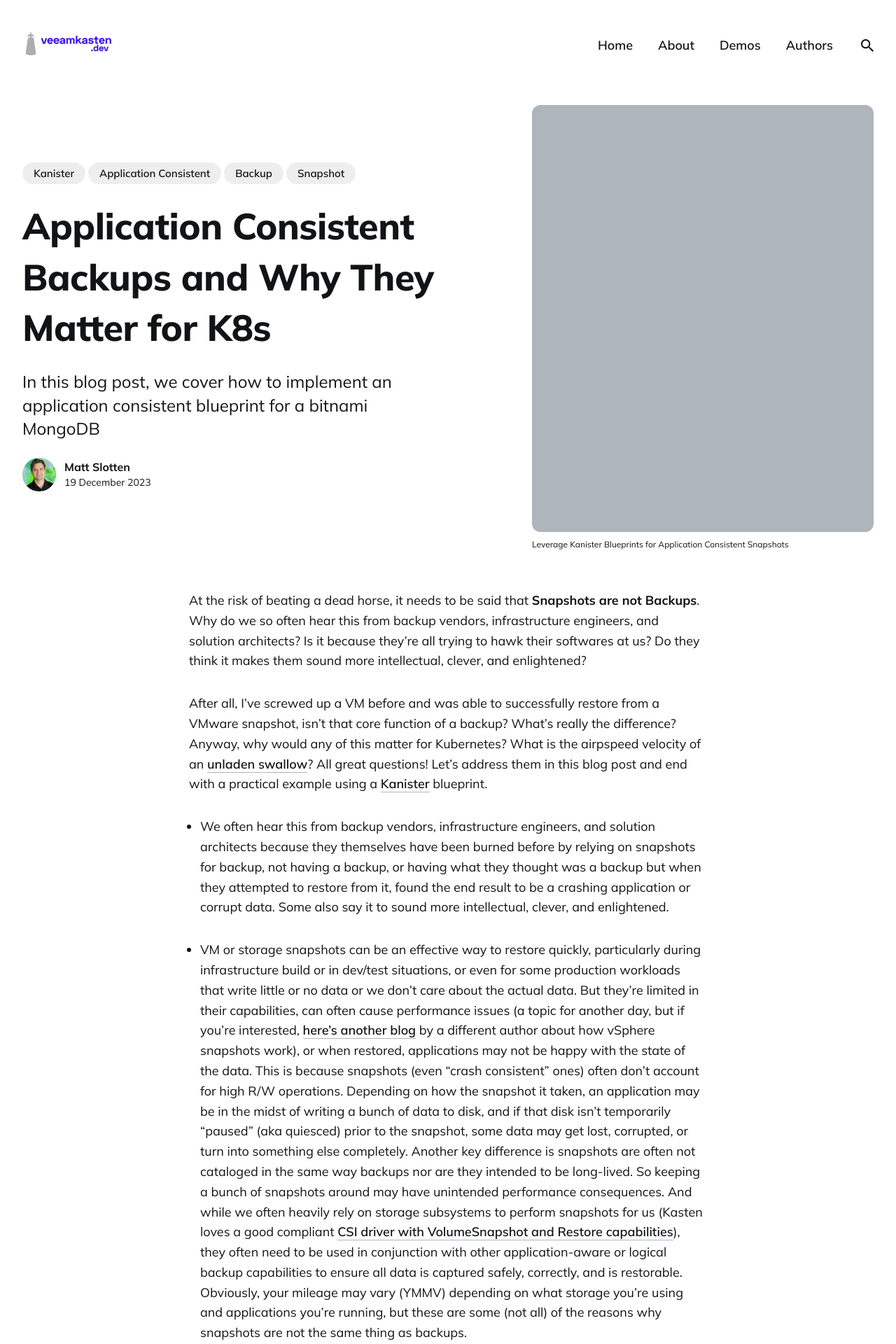
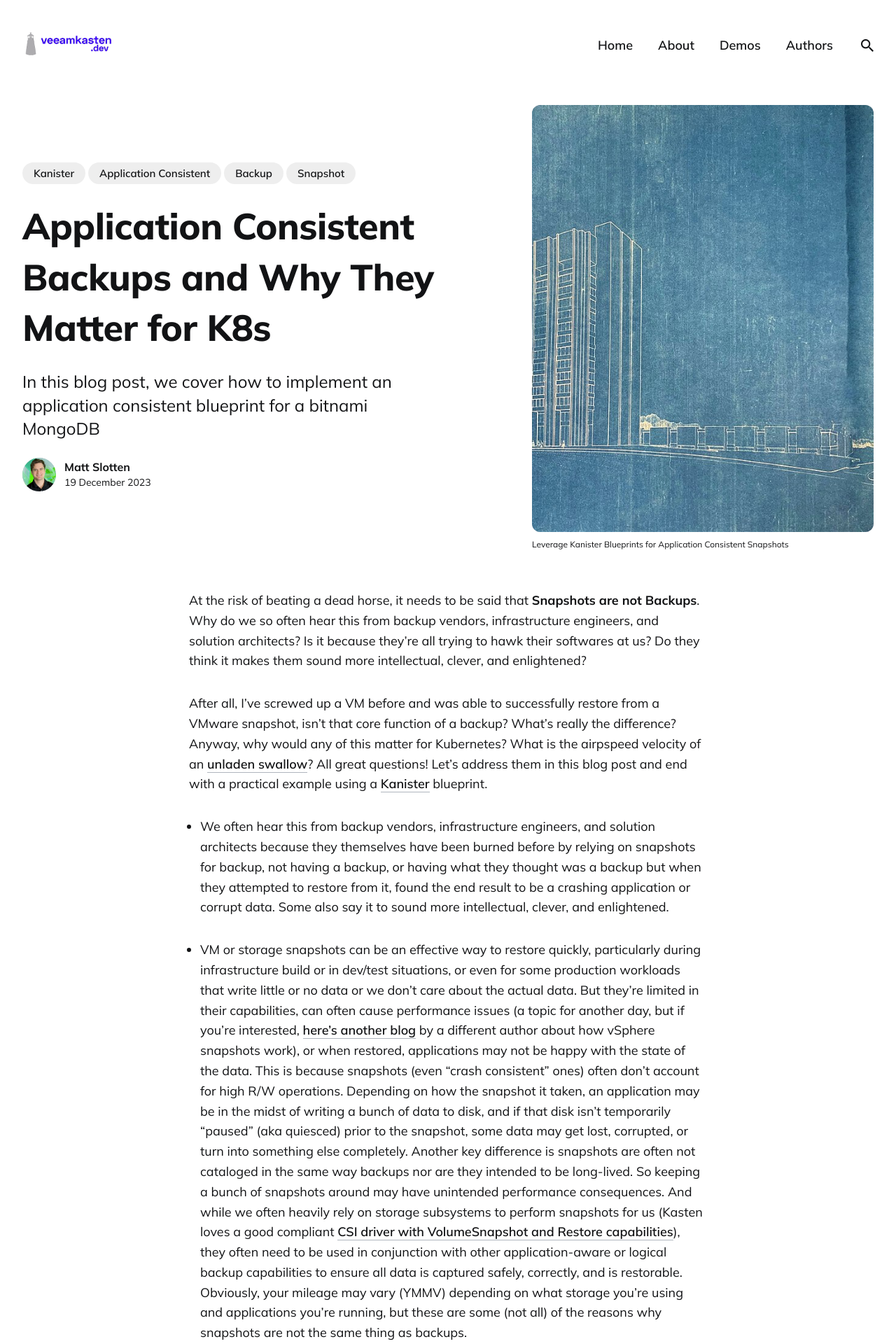
Before and after one commit to newellbrandon/kastendevhub.github.io, a Jekyll site: the page built from _posts/2023-12-19-pacman-blueprint.markdown, in a window 1280 px wide. Shown: the top 1920 px of the page at 70% size. Built offline with Jekyll 4.4.1, drawn with Linux system fonts in a browser that asks for light colours; comment, search, counter and statistics services are not loaded.

Commit message:
Forgot to actually change the path in the posts... I'm a poo head

````diff
--- a/_posts/2023-10-02-demo-ocp.markdown
+++ b/_posts/2023-10-02-demo-ocp.markdown
@@ -4,7 +4,7 @@ title: Kasten on Red Hat Openshift Interactive Demo
 description: In this interactive demo, see how quick and easy it is to deploy Kasten by Veeam via the Red Hat OpenShift Operator.
 date: 2023-12-02 09:46:35 +0300
 author: admin
-image: '/images/_posts/2023-10-02-demo-ocp/openshift_operator.png'
+image: '/images/posts/2023-10-02-demo-ocp/openshift_operator.png'
 image_caption: 'Protect Cloud Native workloads on Red Hat OpenShift with Kasten by Veeam'
 tags: [demo, redhat, openshift, multicloud]
 featured:
--- a/_posts/2023-12-10-demo-rosa.markdown
+++ b/_posts/2023-12-10-demo-rosa.markdown
@@ -4,7 +4,7 @@ title: Red Hat Openshift on AWS Interactive Demo
 description: In this interactive demo, see how quick and easy it is to deploy Red Hat OpenShift on AWS and protect workloads.
 date: 2023-12-10 12:46:35 +0300
 author: admin
-image: '/images/_posts/2023-12-10-demo-rosa/rosa.png'
+image: '/images/posts/2023-12-10-demo-rosa/rosa.png'
 image_caption: 'Red Hat OpenShift on AWS and Kasten by Veeam'
 tags: [demo, rosa, openshift, multicloud]
 featured:
--- a/_posts/2023-12-11-demo-appmobility.markdown
+++ b/_posts/2023-12-11-demo-appmobility.markdown
@@ -4,7 +4,7 @@ title: Application Mobility Interactive Demo
 description: The latest interactive demo is available, focused on simple Kubernetes application migration.
 date: 2023-12-11 18:46:35 +0300
 author: admin
-image: '/images/_posts/2023-12-11-demo-appmobility/app_mobility.png'
+image: '/images/posts/2023-12-11-demo-appmobility/app_mobility.png'
 image_caption: 'App Mobility with Kasten by Veeam'
 tags: [demo, mobility, redhat, openshift]
 featured:
--- a/_posts/2023-12-19-pacman-blueprint.markdown
+++ b/_posts/2023-12-19-pacman-blueprint.markdown
@@ -4,7 +4,7 @@ title: Application Consistent Backups and Why They Matter for K8s
 description: In this blog post, we cover how to implement an application consistent blueprint for a bitnami MongoDB
 date: 2023-12-19 10:25:35 +0300
 author: mattslotten
-image: '/images/_posts/2023-12-19-pacman-blueprint/appblueprint_header.jpg'
+image: '/images/posts/2023-12-19-pacman-blueprint/appblueprint_header.jpg'
 image_caption: 'Leverage Kanister Blueprints for Application Consistent Snapshots'
 tags: [kanister, application consistent, backup, snapshot]
 featured:
@@ -37,7 +37,7 @@ helm install pacman pacman/pacman -n pacman --create-namespace --set service.typ
 
 If all goes well, you should have pacman up and running in K8s in no time!
 
-![Pacman](/images/_posts/2023-12-19-pacman-blueprint/pacman.png)
+![Pacman](/images/posts/2023-12-19-pacman-blueprint/pacman.png)
 
 ```
 $ k get deploy -n pacman
@@ -48,11 +48,11 @@ pacman-mongodb   1/1     1            1           42d
 
 Note we have two deployments in the `pacman` namespace - `pacman` and `pacman-mongodb`. Let's play a quick game:
 
-![Pacman High Score](/images/_posts/2023-12-19-pacman-blueprint/pacmanhighscore.png)
+![Pacman High Score](/images/posts/2023-12-19-pacman-blueprint/pacmanhighscore.png)
 
 Wow, 500000000, I'm pretty great at pacman! So good in fact, I want to backup my score so if something happens, I can quickly recover it so I can brag next time I'm at a bar or there's an attractive person within earshot. Let's do so in the Kasten UI, at first just using the default Storage snapshot capabilities of our cluster's storage:
 
-![Backup Kasten Storage Snapshot](/images/_posts/2023-12-19-pacman-blueprint/pacmanbackuppolicy.png)
+![Backup Kasten Storage Snapshot](/images/posts/2023-12-19-pacman-blueprint/pacmanbackuppolicy.png)
 
 Pretty simple and easy! And for the most part, I'm in good shape. But what if lots of people are playing my pacman application simultaneously, in their naive, fruitless attempt to beat my incredible score and as a result, high scores are being written super frequently. The next time Kasten K10 performs a backup via snapshot, a score may be mid-write to the MongoDB, which means the write may start when the snapshot begins but doesn't finish writing before it finishes... that would be bad news. Remember the angry toddler?
 
@@ -119,7 +119,7 @@ EOF
 {% include note.html content="Notice how we escape the dollar sign character in the above YAML. That's because we're applying the YAML directly from a BASH shell (see the `cat <<EOF | k -n kasten-io apply -f -` at the top of the file ), and if we didn't do that, our local shell would be looking for a variable called `MONGODB_ROOT_PASSWORD` which probably doesn't exist on our local machine and in the rare case that it did, it may not match what's actually configured in our K8s cluster. Take a wild guess how I found this quirk when applying directly via shell..." %}
 
 
-![Kasten Blueprints UI](/images/_posts/2023-12-19-pacman-blueprint/blueprints.png)
+![Kasten Blueprints UI](/images/posts/2023-12-19-pacman-blueprint/blueprints.png)
 
 Note how we define a `backupPreHook` and `backupPostHook` section in the blueprint, which are operations we're telling Kanister (and subsequently Kasten) to do before and after taking a snapshot.  Then note further down in our `command` subsection for each:
 
@@ -149,6 +149,6 @@ kubectl annotate deployment pacman-mongodb kanister.kasten.io/blueprint='mongo-h
 
 And we're good to go! Next time we perform a backup in Kasten K10, our blueprint will run, which will pause database operations, perform a storage snapshot, and resume database operations, and as a result, we'll have a happy ~~toddler~~ application on our hands!
 
-![Pacman Application Consistent Backup](/images/_posts/2023-12-19-pacman-blueprint/pacmanbackup_appconsistent.png)
+![Pacman Application Consistent Backup](/images/posts/2023-12-19-pacman-blueprint/pacmanbackup_appconsistent.png)
 
 To learn more, checkout our [interactive demos](https://veeamkasten.dev/tags/?tag=demo) or [videos on YouTube](https://www.youtube.com/@KastenByVeeam)!
--- a/_posts/2024-01-03-oauth-config.markdown
+++ b/_posts/2024-01-03-oauth-config.markdown
@@ -4,7 +4,7 @@ title: Authentication, Authorization, and OpenShift OAuth, Oh My
 description: In this blog post, we cover how to implement Okta as an Auth Provider for OpenShift and in turn, configuring it for Kasten K10
 date: 2024-01-03 11:32:35 +0300
 author: mattslotten
-image: '/images/_posts/2024-01-03-oauth-config/locks_keys_header.jpg'
+image: '/images/posts/2024-01-03-oauth-config/locks_keys_header.jpg'
 image_caption: 'Using Okta with OpenShift and Kasten K10'
 tags: [openshift, authentication, oauth, multicluster]
 featured:
@@ -113,7 +113,7 @@ NAME        HOST/PORT                                                PATH   SERV
 console     console-openshift-console.apps.<cluster-name>.<cluster domain>            console     https   reencrypt/Redirect   None
 downloads   downloads-openshift-console.apps.<cluster-name>.<cluster domain>         downloads   http    edge/Redirect        None
 ```
-![OpenShift Auth Providers](/images/_posts/2024-01-03-oauth-config/openshiftauthproviders.png)
+![OpenShift Auth Providers](/images/posts/2024-01-03-oauth-config/openshiftauthproviders.png)
 
 5. Login with your Okta user and you should see the OpenShift console (albeit with essentially no privileges). That's because we have configured Okta for **Authentication** but not **Authorization**.
 6. We need to add either a `rolebinding` or `clusterrolebinding` to the user that just authenticated. Note there are ways to do this automagically in OpenShift via groups, but in the interest of brevity, we're going to grant roles manually.  For more information on Default cluster roles and the difference between `RoleBindings` and `ClusterRoleBindings`, check out the [Red Hat OpenShift Authentication and Authorization Documentation](https://access.redhat.com/documentation/en-us/openshift_container_platform/4.13/html-single/authentication_and_authorization/index#default-roles_using-rbac).
@@ -175,7 +175,7 @@ If you installed Kasten K10 previously using a helm chart, you'll need to use `h
 
 If you installed Kasten K10 via the OpenShift OperatorHub, you'll need to update the YAML configuration of the operator under the `spec` section:
 
-![OpenShift Operator YAML](/images/_posts/2024-01-03-oauth-config/ocp_operator_yaml.png)
+![OpenShift Operator YAML](/images/posts/2024-01-03-oauth-config/ocp_operator_yaml.png)
 ```
 apiVersion: apik10.kasten.io/v1alpha1
 kind: K10
--- a/_posts/2024-01-08-demo-getting-started.markdown
+++ b/_posts/2024-01-08-demo-getting-started.markdown
@@ -4,7 +4,7 @@ title: Getting Started with Kasten K10 by Veeam Interactive Demo
 description: A getting started interactive demo, we take a look at the UI and key features of Kasten K10 by Veeam
 date: 2024-01-08 12:03:35 +0500
 author: admin
-image: '/images/_posts/2024-01-08-demo-getting-started/k10_gettingstarted_demo.png'
+image: '/images/posts/2024-01-08-demo-getting-started/k10_gettingstarted_demo.png'
 image_caption: 'Getting Started with Kasten by Veeam'
 tags: [demo, kubernetes, data protection, backup policies]
 featured:
````
